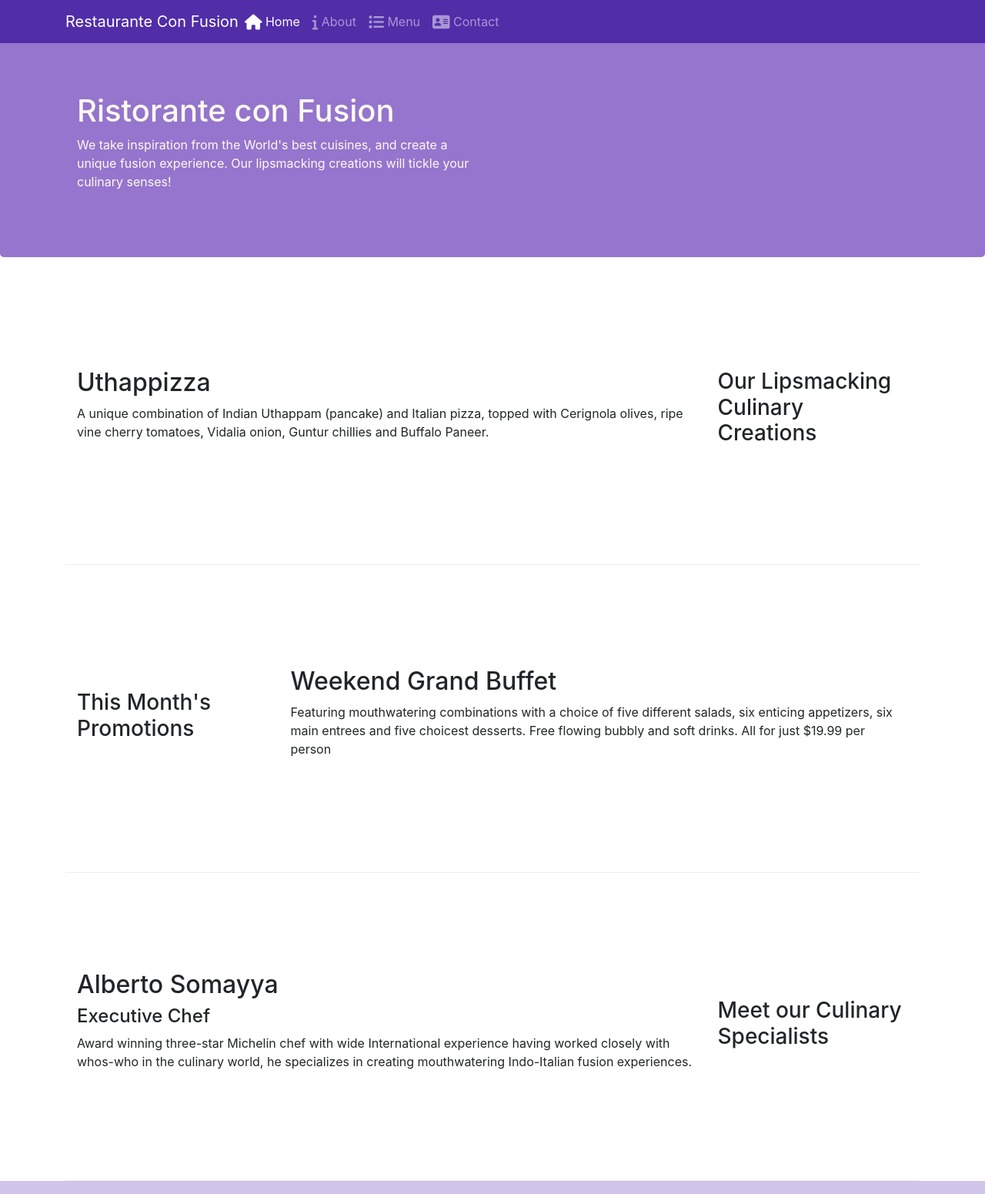
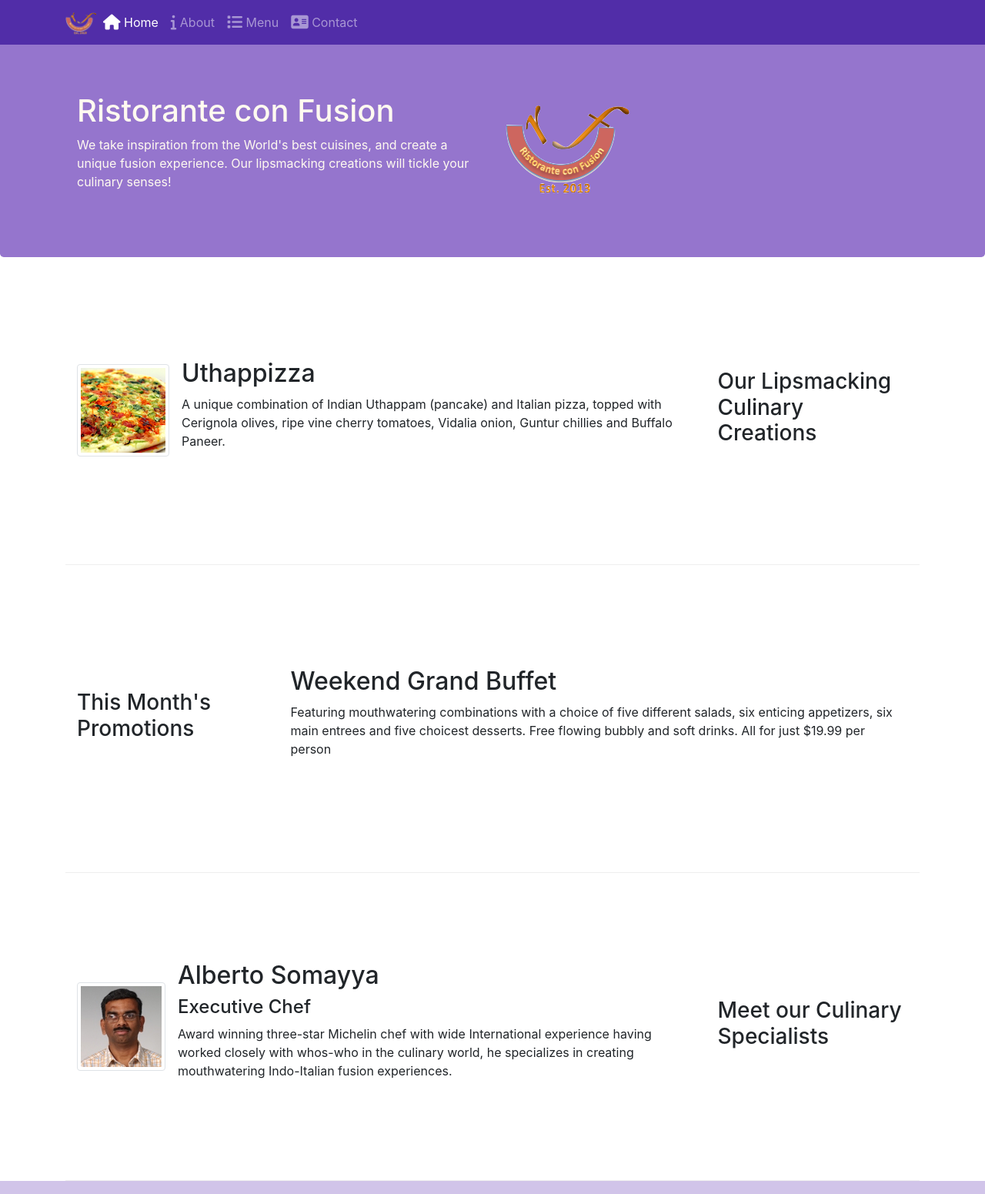
Before and after one commit to helen-tan/bootstrap-exercise, a plain HTML site: page index.html in a window 1280 px wide. Shown: the top 1551 px of the page at 77% size. Drawn offline with nearby package versions, Linux system fonts and the light colour scheme.

Commit message:
Images and Media Objects

```diff
--- a/index.html
+++ b/index.html
@@ -31,7 +31,7 @@
             </button>
 
             <!--Links-->
-            <a class="navbar-brand mr-auto" href="#">Restaurante Con Fusion</a>
+            <a class="navbar-brand mr-auto" href="#"><img src="img/logo.png" height="30" width="41"></a>
             <div class="collapse navbar-collapse" id="Navbar"> <!-- Contents hidden in xs & sm screens by default-->
                 <ul class="navbar-nav mr-auto">
                     <li class="nav-item active"><a class="nav-link" href="#"><span class="fa fa-home fa-lg"></span> Home</a></li>
@@ -51,7 +51,8 @@
                     <h1>Ristorante con Fusion</h1>
                     <p>We take inspiration from the World's best cuisines, and create a unique fusion experience. Our lipsmacking creations will tickle your culinary senses!</p>
                 </div>
-                <div class="col-12 col-sm">
+                <div class="col-12 col-sm align-self-center">
+                    <img src="img/logo.png" class="img-fluid" alt="logo">
                 </div>
             </div>
         </div>
@@ -63,8 +64,13 @@
                 <h3>Our Lipsmacking Culinary Creations</h3>
             </div>
             <div class="col col-sm order-sm-first col-md">
-                <h2>Uthappizza</h2>
-                <p>A unique combination of Indian Uthappam (pancake) and Italian pizza, topped with Cerignola olives, ripe vine cherry tomatoes, Vidalia onion, Guntur chillies and Buffalo Paneer.</p>
+                <div class="media">
+                    <img class="d-flex mr-3 img-thumbnail align-self-center" src="img/uthappizza.png" alt="ulthapizza">
+                    <div class="media-body">
+                        <h2 class="mt-0">Uthappizza</h2>
+                        <p>A unique combination of Indian Uthappam (pancake) and Italian pizza, topped with Cerignola olives, ripe vine cherry tomatoes, Vidalia onion, Guntur chillies and Buffalo Paneer.</p>
+                    </div>
+                </div>
             </div>
         </div>
 
@@ -84,9 +90,14 @@
                 <h3>Meet our Culinary Specialists</h3>
             </div>
             <div class="col col-sm order-sm-first col-md">
-                <h2>Alberto Somayya</h2>
-                <h4>Executive Chef</h4>
-                <p>Award winning three-star Michelin chef with wide International experience having worked closely with whos-who in the culinary world, he specializes in creating mouthwatering Indo-Italian fusion experiences. </p>
+                <div class="media">
+                    <img class="d-flex mr-3 img-thumbnail align-self-center" src="img/alberto.png" alt="alberto">
+                    <div class="media-body">
+                        <h2 class="mt-0">Alberto Somayya</h2>
+                        <h4>Executive Chef</h4>
+                        <p>Award winning three-star Michelin chef with wide International experience having worked closely with whos-who in the culinary world, he specializes in creating mouthwatering Indo-Italian fusion experiences. </p>
+                    </div>
+                </div>
             </div>
         </div>
     </div>
```
Also changed, not shown: aboutus.html (+4 -2 lines), contactus.html (+4 -1 lines), img/alberto.png (added), img/buffet.png (added), img/logo.png (added), img/uthappizza.png (added), 1 other file.
